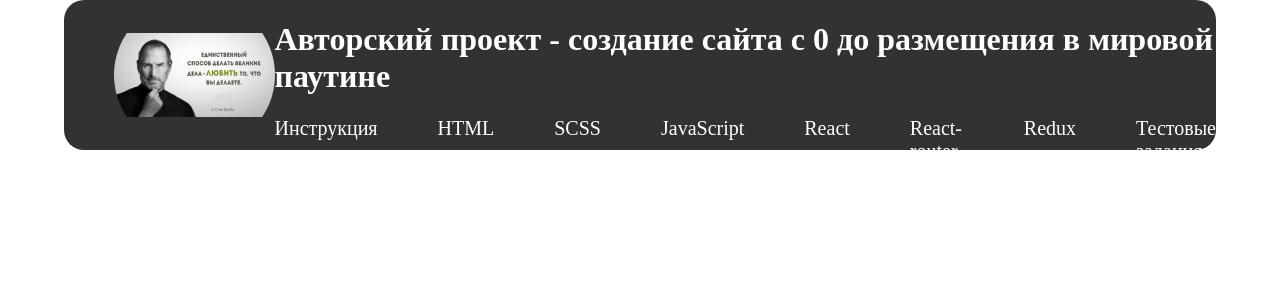
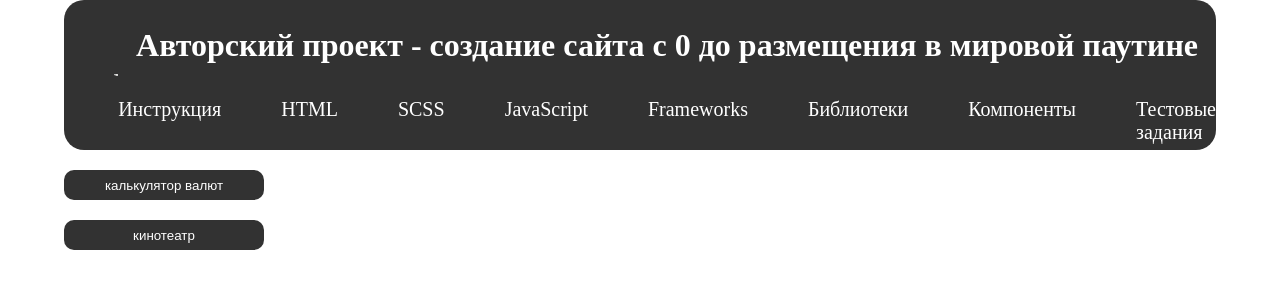
Before and after one commit to FedoseevDS/site-components, a React (Create React App) app: page /test in a window 1280 px wide. Shown: the top 300 px of the page. Built offline with nearby package versions, Linux system fonts and the light colour scheme.

Commit message:
Поправил код

```diff
--- a/src/App.js
+++ b/src/App.js
@@ -5,8 +5,10 @@ import { Route, Routes } from 'react-router-dom';
 import { Header } from 'components/common/header/header';
 
 import { Main } from 'pages/main/main';
+import { Test } from 'pages/test/test';
 
 import styles from 'styles/styles.module.scss';
+
 import './styles/global.scss';
 
 function App() {
@@ -15,6 +17,7 @@ function App() {
       <Header />
       <Routes>
         <Route path='/' element={<Main />} />
+        <Route path='/test' element={<Test />} />
       </Routes>
     </div>
   );
--- a/src/components/common/header/header.js
+++ b/src/components/common/header/header.js
@@ -16,13 +16,13 @@ export const Header = () => {
         <h1>Авторский проект - создание сайта с 0 до размещения в мировой паутине</h1>
         <div>
           <Link to={'/'}>Инструкция</Link>
-          <Link to={''}>HTML</Link>
-          <Link to={''}>SCSS</Link>
-          <Link to={''}>JavaScript</Link>
-          <Link to={''}>React</Link>
-          <Link to={''}>React-router-dom</Link>
-          <Link to={''}>Redux</Link>
-          <Link to={''}>Тестовые задания</Link>
+          <Link to='#'>HTML</Link>
+          <Link to='#'>SCSS</Link>
+          <Link to='#'>JavaScript</Link>
+          <Link to='#'>Frameworks</Link>
+          <Link to='#'>Библиотеки</Link>
+          <Link to='#'>Компоненты</Link>
+          <Link to={'test'}>Тестовые задания</Link>
         </div>
       </div>
     </div>
--- a/src/components/common/header/styles.module.scss
+++ b/src/components/common/header/styles.module.scss
@@ -29,7 +29,7 @@
 
   & > h1 {
     align-self: center;
-    color: rgb(255, 255, 255);;
+    color: rgb(255, 255, 255);
   }
 
   & > div {
--- /dev/null
+++ b/src/components/common/pageContent/pageContent.js
@@ -0,0 +1,7 @@
+import React from 'react';
+
+import styles from './styles.module.scss';
+
+export const PageContent = ({ children }) => {
+  return <div className={styles.wrapper}>{children}</div>;
+};
--- /dev/null
+++ b/src/components/common/pageContent/styles.module.scss
@@ -0,0 +1,5 @@
+.wrapper {
+  margin-top: 20px;
+  width: 100%;
+  height: 100%;
+}
--- /dev/null
+++ b/src/components/tests/calculator/calculator.js
@@ -0,0 +1,7 @@
+import React from 'react';
+
+import styles from './styles.module.scss';
+
+export const Calculator = () => {
+  return <h1 className={styles.wrapper}>Калькулятор</h1>;
+};
--- /dev/null
+++ b/src/components/tests/calculator/styles.module.scss
@@ -0,0 +1,8 @@
+.wrapper {
+  box-sizing: border-box;
+  display: flex;
+  justify-content: center;
+  width: 100%;
+  margin: 0;
+  padding: 0;
+}
--- /dev/null
+++ b/src/components/tests/cinema/cinema.js
@@ -0,0 +1,7 @@
+import React from 'react';
+
+import styles from './styles.module.scss';
+
+export const Cinema = () => {
+  return <h1 className={styles.wrapper}>Кинотеатр</h1>;
+};
--- /dev/null
+++ b/src/components/tests/cinema/styles.module.scss
@@ -0,0 +1,8 @@
+.wrapper {
+  box-sizing: border-box;
+  display: flex;
+  justify-content: center;
+  width: 100%;
+  margin: 0;
+  padding: 0;
+}
--- /dev/null
+++ b/src/pages/test/styles.module.scss
@@ -0,0 +1,25 @@
+.wrapper {
+  box-sizing: border-box;
+  display: flex;
+  gap: 20px;
+}
+
+.button {
+  display: flex;
+  flex-direction: column;
+  gap: 20px;
+
+  & > button {
+    width: 200px;
+    border: none;
+    background: rgb(50, 50, 50);
+    color: rgb(255, 255, 255);
+    cursor: pointer;
+    height: 30px;
+    border-radius: 10px;
+
+    &:hover {
+      color: red;
+    }
+  }
+}
--- /dev/null
+++ b/src/pages/test/test.js
@@ -0,0 +1,35 @@
+import React, { useState } from 'react';
+
+import { PageContent } from 'components/common/pageContent/pageContent';
+import { Calculator } from 'components/tests/calculator/calculator';
+import { Cinema } from 'components/tests/cinema/cinema';
+
+import styles from './styles.module.scss';
+
+export const Test = () => {
+  const [isCalculator, setIsCalculator] = useState(false);
+  const [isCinema, setIsCinema] = useState(false);
+
+  const onCalculatorHandler = () => {
+    setIsCalculator(!isCalculator);
+    setIsCinema(false);
+  };
+
+  const onCinemaHandler = () => {
+    setIsCinema(!isCinema);
+    setIsCalculator(false);
+  };
+
+  return (
+    <PageContent>
+      <div className={styles.wrapper}>
+        <div className={styles.button}>
+          <button onClick={onCinemaHandler}>калькулятор валют</button>
+          <button onClick={onCalculatorHandler}>кинотеатр</button>
+        </div>
+        {isCinema && <Cinema />}
+        {isCalculator && <Calculator />}
+      </div>
+    </PageContent>
+  );
+};
```
Also changed, not shown: 1 other file (tests, documents, lock files or other folders).
